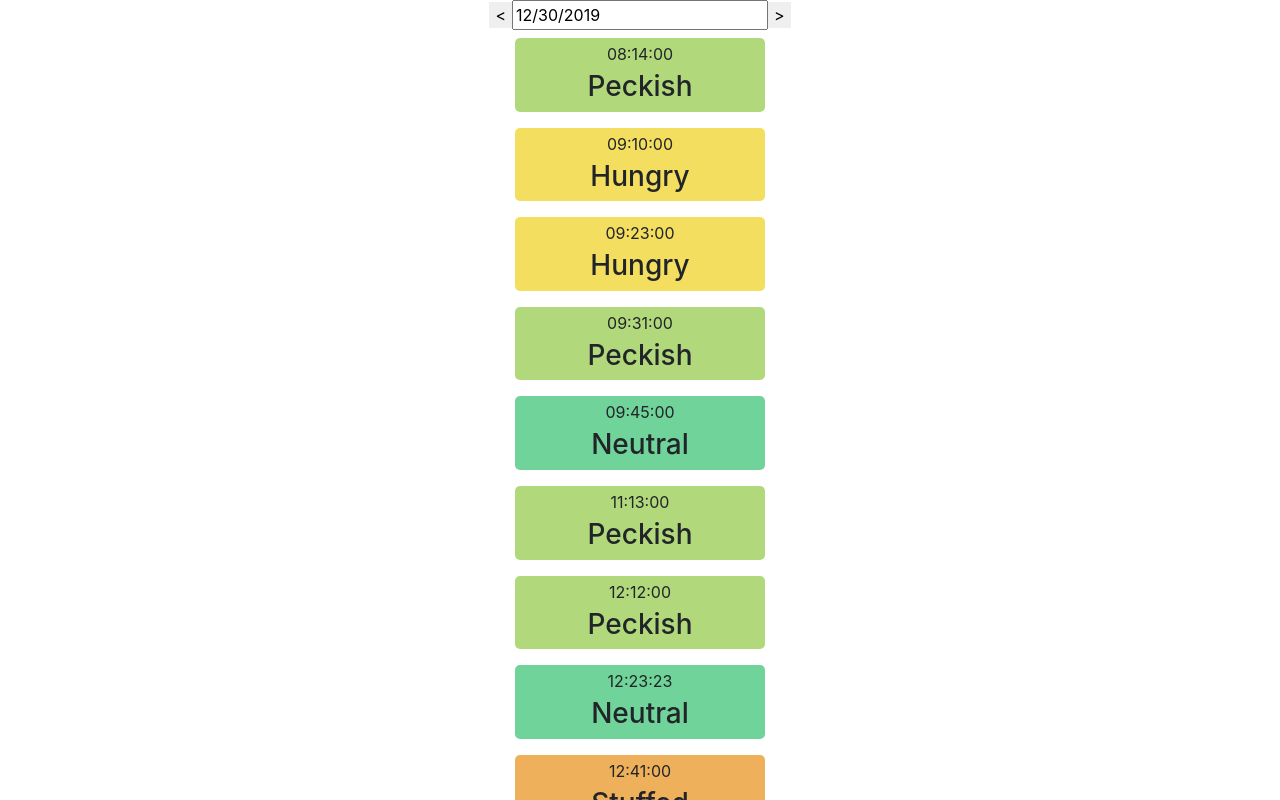
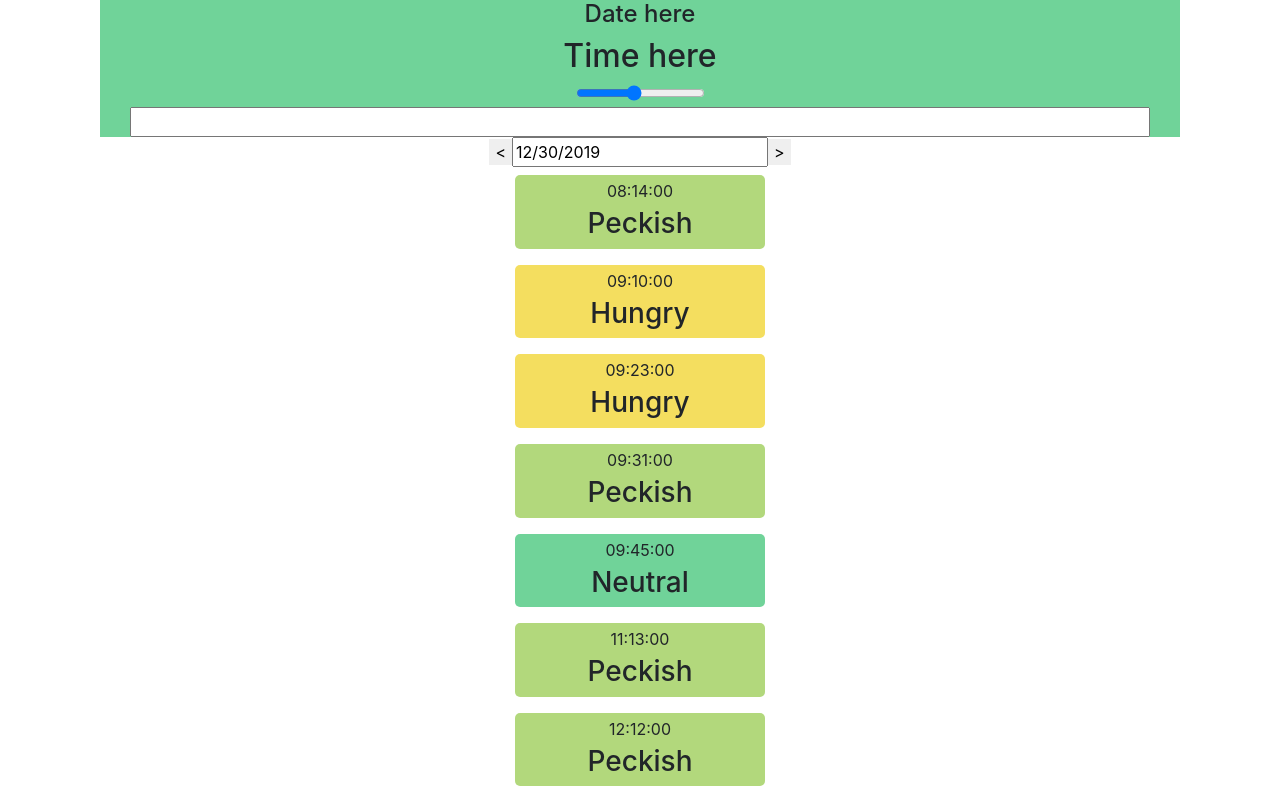
Before and after one commit to emchoi7/front-tff, a React (Create React App) app: page / in a window 1280 px wide. Shown: the top 800 px of the page. Built offline with nearby package versions, Linux system fonts and the light colour scheme.

Commit message:
Added basic slider functionality to AddModal

```diff
--- a/src/AddRecord/AddButton.js
+++ b/src/AddRecord/AddButton.js
@@ -1,4 +1,7 @@
-import React from 'react'
+/*
+    Contains the AddButton component that triggers the rendering of AddScreen
+*/
+import React from 'react';
 
 export default function AddButton() {
     return (
--- /dev/null
+++ b/src/AddRecord/AddModal.js
@@ -0,0 +1,105 @@
+/*
+    Contains the AddScreen, AddModal, ScoreSlider, TextField, SaveButton components
+    State lives in AddScreen
+    AddScreen uses AddModal, ScoreSlider, TextField, SaveButton components
+*/
+import React, { Component } from 'react';
+
+export default class AddModal extends Component {
+    constructor() {
+        super();
+        this.state = {
+            score: 4,
+            text: "",
+
+        };
+    }
+
+    handleSliderChange = (e) => {
+        const score = e.target.value;
+        this.setState({
+            score
+        });
+    }
+
+    render() {
+        let hungerLevel = 'Neutral'
+        let colorClass = 'hunger-blue'
+        if(this.state.score >= 0 && this.state.score < 1) {
+            hungerLevel = 'Starving';
+            colorClass = 'hunger-red';
+        } else if(this.state.score >= 1 && this.state.score < 2) {
+            hungerLevel = 'Famished';
+            colorClass = 'hunger-orange';
+        } else if(this.state.score >= 2 && this.state.score < 3) {
+            hungerLevel = 'Hungry';
+            colorClass = 'hunger-yellow';
+        } else if(this.state.score >= 3 && this.state.score < 4) {
+            hungerLevel = 'Peckish';
+            colorClass = 'hunger-green';
+        } else if(this.state.score >= 4 && this.state.score < 5) {
+            hungerLevel = 'Neutral';
+            colorClass = 'hunger-blue';
+        } else if(this.state.score >= 5 && this.state.score < 6) {
+            hungerLevel = 'Satiated';
+            colorClass = 'hunger-green';
+        } else if(this.state.score >= 6 && this.state.score < 7) {
+            hungerLevel = 'Full';
+            colorClass = 'hunger-yellow';
+        } else if(this.state.score >= 7 && this.state.score < 8) {
+            hungerLevel = 'Stuffed';
+            colorClass = 'hunger-orange';
+        } else if(this.state.score >= 8 && this.state.score <= 9) {
+            hungerLevel = 'Bursting';
+            colorClass = 'hunger-red';
+        }
+        return (
+            <div className={colorClass + ' container text-center'}>
+                <div className="row">
+                    <h4 className="col">Date here</h4>
+                </div>
+                <div className="row">
+                    <h2 className="col">Time here</h2>
+                </div>
+                <form>
+                    <div className="row">
+                        <div className="col"><input
+                            type="range"
+                            min="0"
+                            max="9"
+                            step="0.1"
+                            value={this.state.score}
+                            className="score-slider"
+                            onChange={this.handleSliderChange}
+                        ></input></div>
+                    </div>
+                    <div classname="row">
+                        <div className="col"><input
+                        type="text"
+                        value={this.state.text}
+                        className="col"
+                    ></input></div>
+                    </div>
+
+                </form>
+            </div>
+        )
+    }
+}
+
+
+function TextField() {
+    return (
+        <div>
+
+        </div>
+    )
+}
+
+function SaveButton() {
+    return (
+        <div>
+
+        </div>
+    )
+}
--- a/src/App.js
+++ b/src/App.js
@@ -1,6 +1,7 @@
 import React, {Component} from 'react';
 import Display from './Display/Display';
 import recordsData from './data/data';
+import AddModal from './AddRecord/AddModal';
 import './App.css';
 import './Mobile.css';
 import './Web.css';
@@ -14,7 +15,8 @@ export default class App extends Component {
       month: "",
       day: "",
       mode: "daily",
-      data: []
+      data: [],
+      showAddRecordsModal: false
     };
   }
 
@@ -24,7 +26,6 @@ export default class App extends Component {
   // 3. Get the corresponding data
   componentWillMount = () => {
     const date = new Date("2019-12-30 00:00");
-    const dateStr = date.toISOString().split('T')[0];
     const year = String(date.getFullYear());
     const month = String(date.getMonth()+1);
     const day = String(date.getDate());
@@ -174,6 +175,7 @@ export default class App extends Component {
     return (
       <div className="container">
           <div className="col">
+            <AddModal />
             <Display
               records={this.state.data}
               date={this.state.currentDate}
@@ -181,7 +183,6 @@ export default class App extends Component {
               handleClickDateBack={this.handleClickDateBack}
               handleClickDateNext={this.handleClickDateNext}
               handleChangeDatePicker={this.handleChangeDatePicker}
-              handleSelectDatePicker={this.handleSelectDatePicker}
             />
           </div>
 
--- a/src/Daily/Daily.js
+++ b/src/Daily/Daily.js
@@ -13,16 +13,9 @@ export default class Daily extends Component {
     constructor() {
         super();
         this.state = {
-            // showDatePicker: false,
             showRecordDetailsKey: -1
         };
     }
-
-    // handleClickDateSelector = () => {
-    //     this.setState({
-    //         showDatePicker: !this.state.showDatePicker
-    //     });
-    // }
 
     handleClickRecord = (key) => {
         if(this.state.showRecordDetailsKey !== key) {
@@ -71,7 +64,6 @@ export default class Daily extends Component {
                         handleClickDateBack={this.props.handleClickDateBack}
                         handleClickDateNext={this.props.handleClickDateNext}
                         handleChangeDatePicker={this.props.handleChangeDatePicker}
-                        handleSelectDatePicker={this.props.handleSelectDatePicker}
                     />
                 </div>
             </div>
--- a/src/Display/Display.js
+++ b/src/Display/Display.js
@@ -16,7 +16,6 @@ export default function Display(props) {
                     handleClickDateBack={props.handleClickDateBack}
                     handleClickDateNext={props.handleClickDateNext}
                     handleChangeDatePicker={props.handleChangeDatePicker}
-                    handleSelectDatePicker={props.handleSelectDatePicker}
                 />
             </div>
         </div>
```
Also changed, not shown: src/AddRecord/AddScreen.js (deleted, +0 -55 lines).
